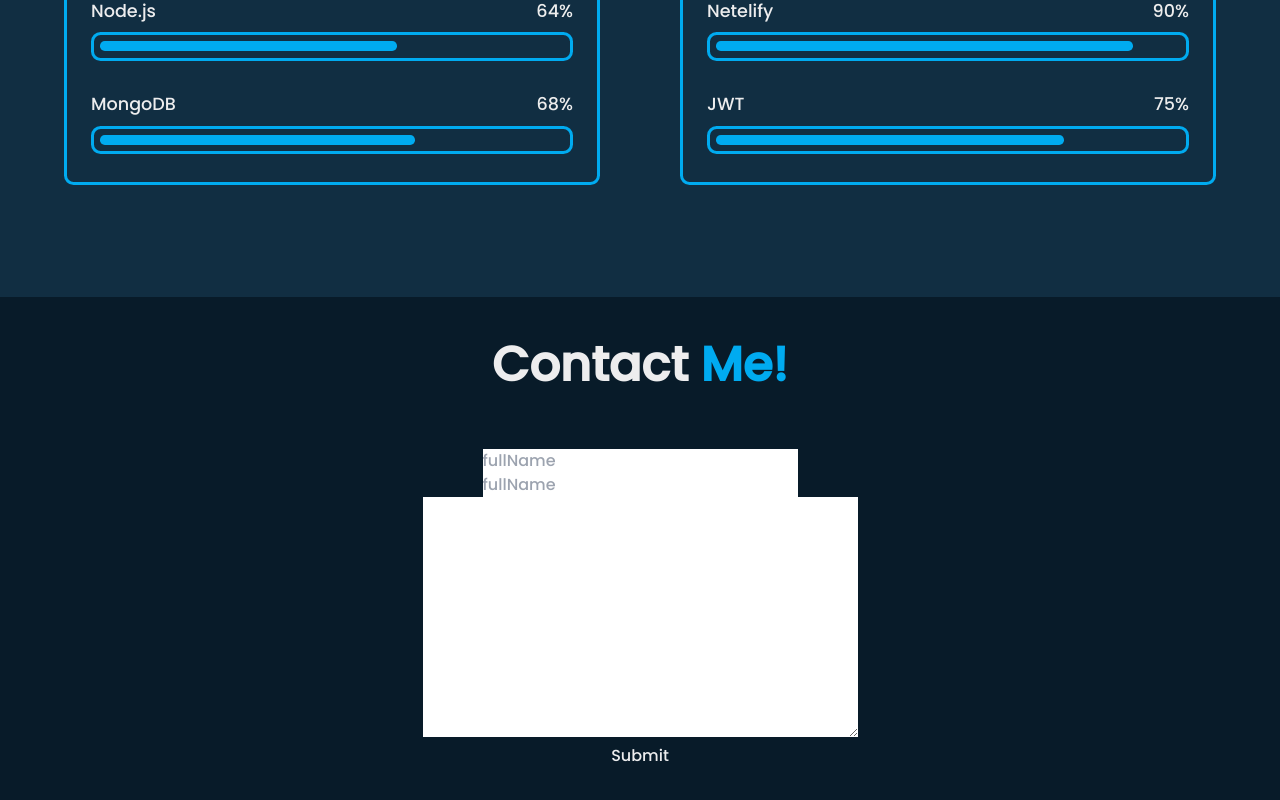
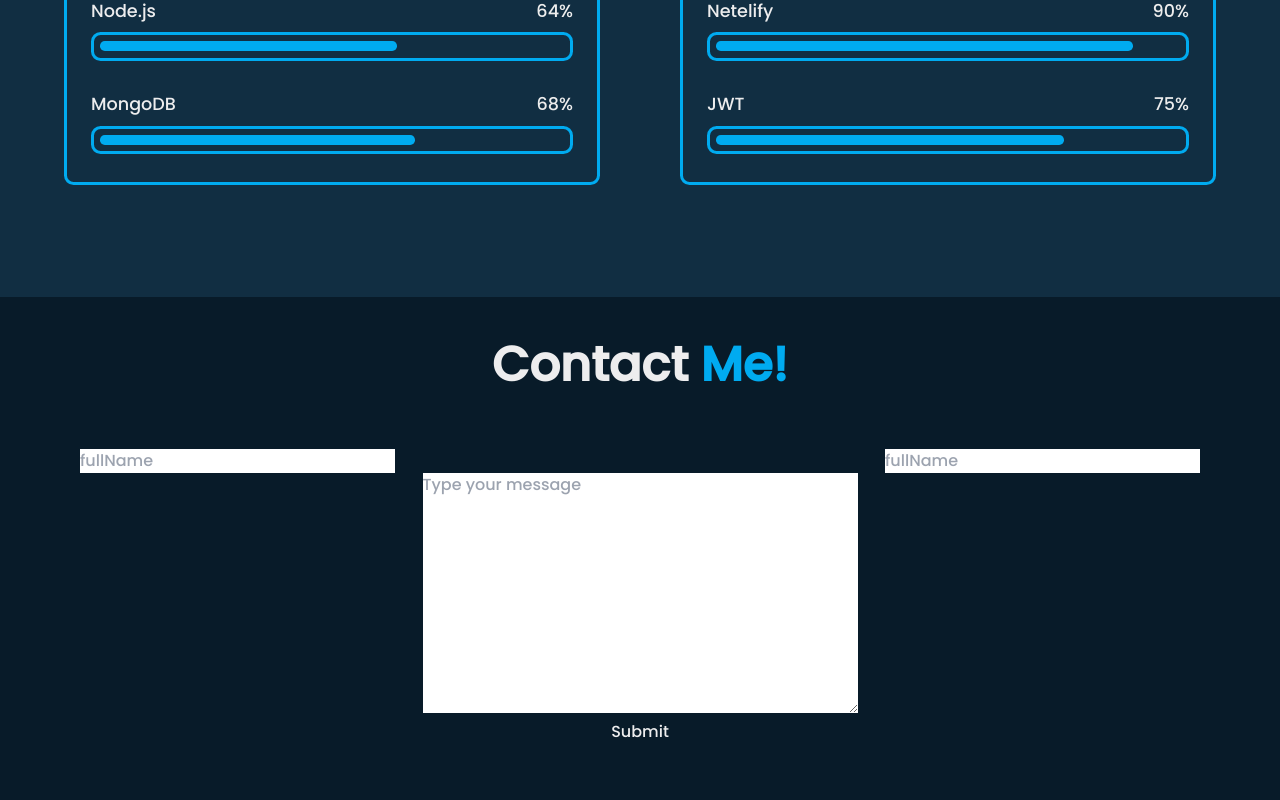
Before and after one commit to HimaloyAshis/portfolio-ab, a React (Vite) app: page / in a window 1280 px wide. Shown: the part 3140-3940 px from the top of the page. After the commit the page ends 3916 px from the top, so only its background shows below. Built offline with nearby package versions, Linux system fonts and the light colour scheme.

Commit message:
git push

```diff
--- a/src/Page/Home/Home.css
+++ b/src/Page/Home/Home.css
@@ -523,3 +523,10 @@ span{
     margin: 0 auto;
     text-align: center;
 }
+
+.contact form .input-box{
+    position: relative;
+    display: flex;
+    justify-content: space-between;
+    flex-wrap: wrap;
+}
--- a/src/Page/Home/Home.jsx
+++ b/src/Page/Home/Home.jsx
@@ -214,7 +214,7 @@ const Home = () => {
                     </div>
 
                     <div className="textarea-field">
-                        <textarea name="" id="" cols="30" rows="10"></textarea>
+                        <textarea name="" id="" cols="30" placeholder='Type your message' rows="10"></textarea>
                         <span className='focus'></span>
                     </div>
 
```
